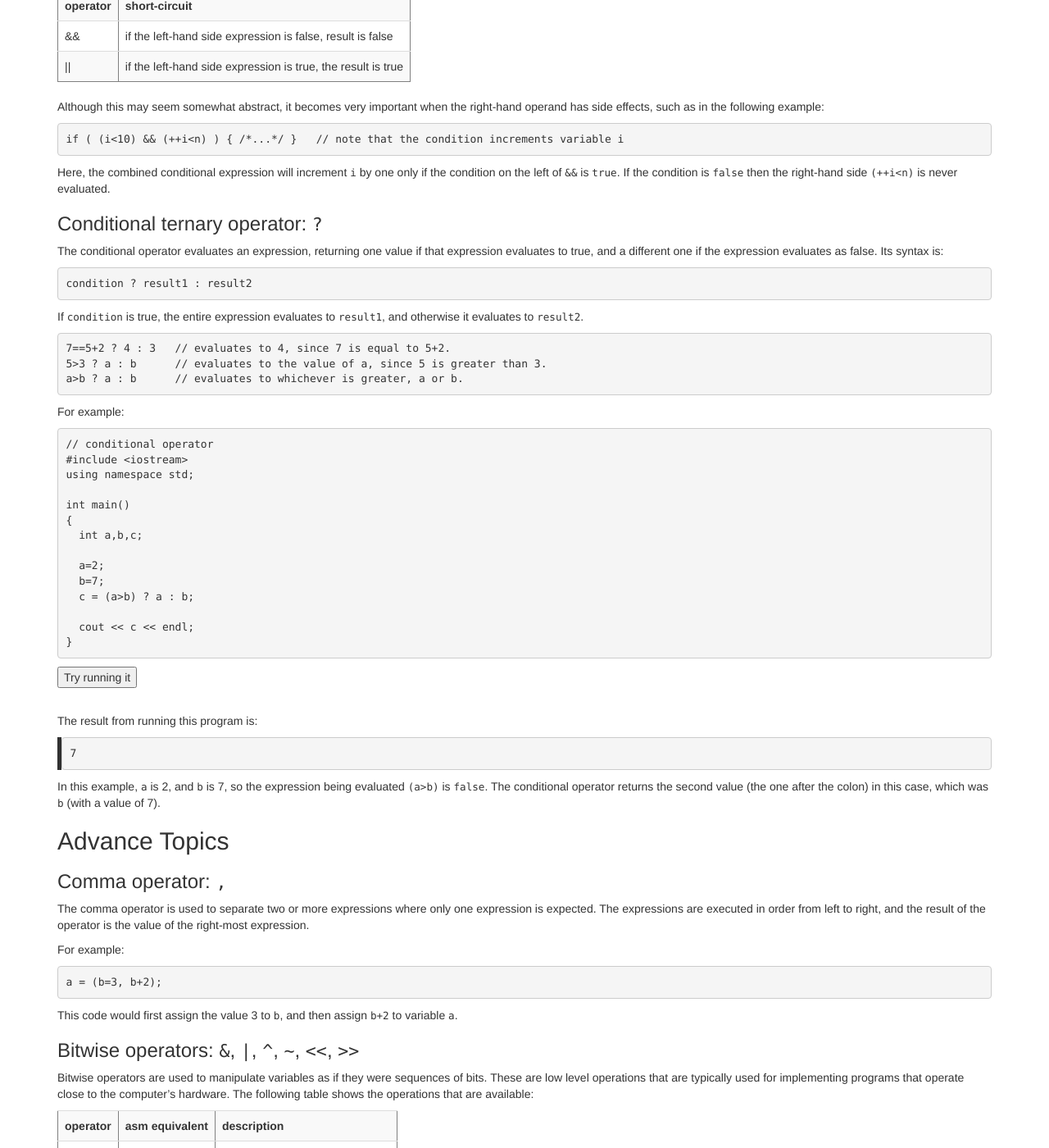
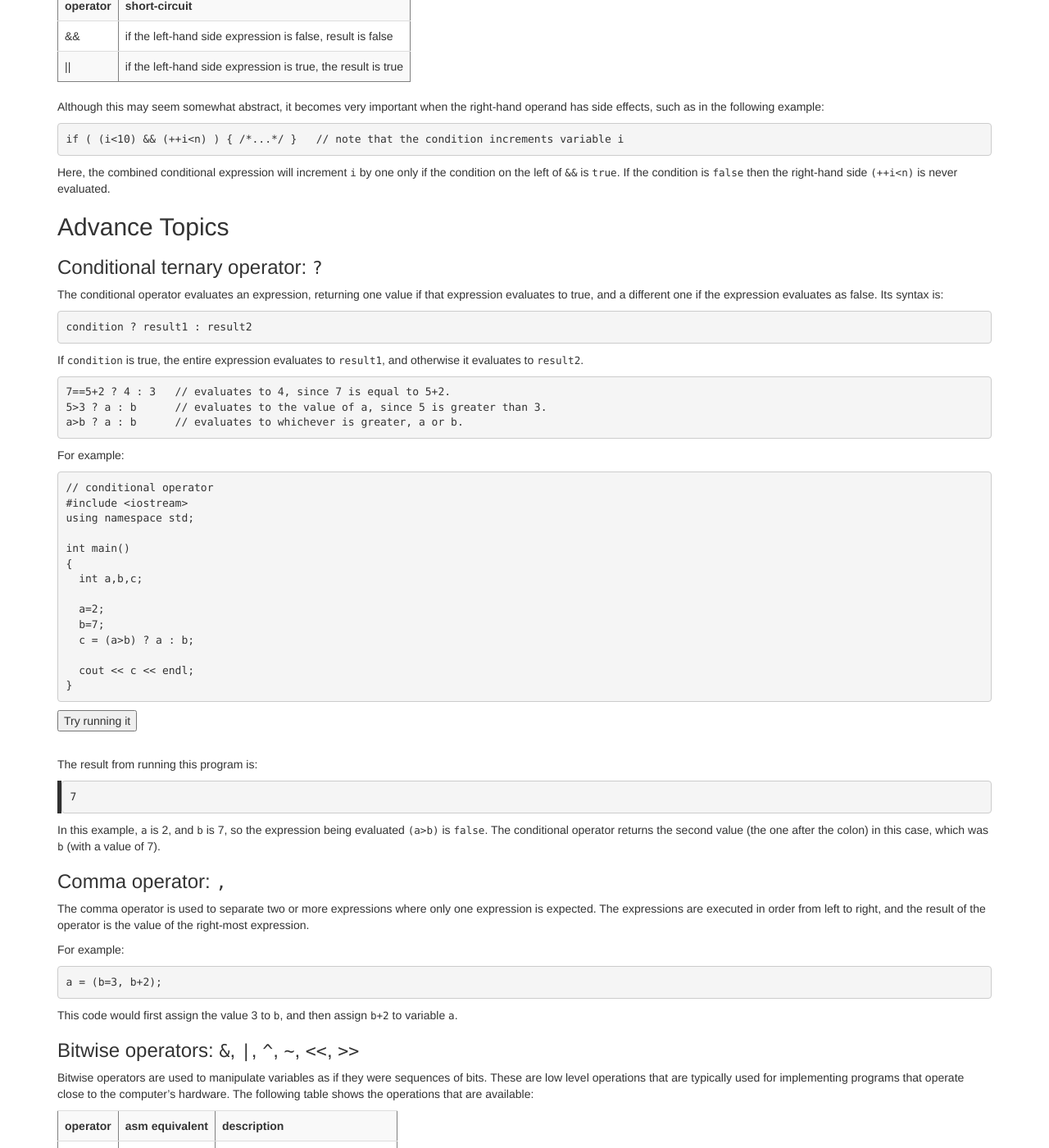
Before and after one commit to ornl-ssd/cpp-novice, a Jekyll site: the page built from _episodes/04-operators.md, in a window 1280 px wide and 1400 px high, scrolled down 4720 px. Shown: the whole window at 82% size. Built offline with Jekyll 4.4.1, drawn with Linux system fonts in a browser that asks for light colours; part of the change alters nothing that is shown.

```diff
--- a/_episodes/04-operators.md
+++ b/_episodes/04-operators.md
@@ -344,6 +344,8 @@ if ( (i<10) && (++i<n) ) { /*...*/ }   // note that the condition increments var
 Here, the combined conditional expression will increment `i` by one only if the condition on the left of `&&` is `true`.
 If the condition is `false` then the right-hand side `(++i<n)` is never evaluated.
 
+## Advance Topics
+
 ### Conditional ternary operator: `?`
 
 The conditional operator evaluates an expression, returning one value if that expression evaluates to true, and a different one if
@@ -415,8 +417,6 @@ The result from running this program is:
 
 In this example, `a` is 2, and `b` is 7, so the expression being evaluated `(a>b)` is `false`. The conditional operator returns
 the second value (the one after the colon) in this case, which was `b` (with a value of 7).
-
-## Advance Topics
 
 ### Comma operator: `,`
 
```
